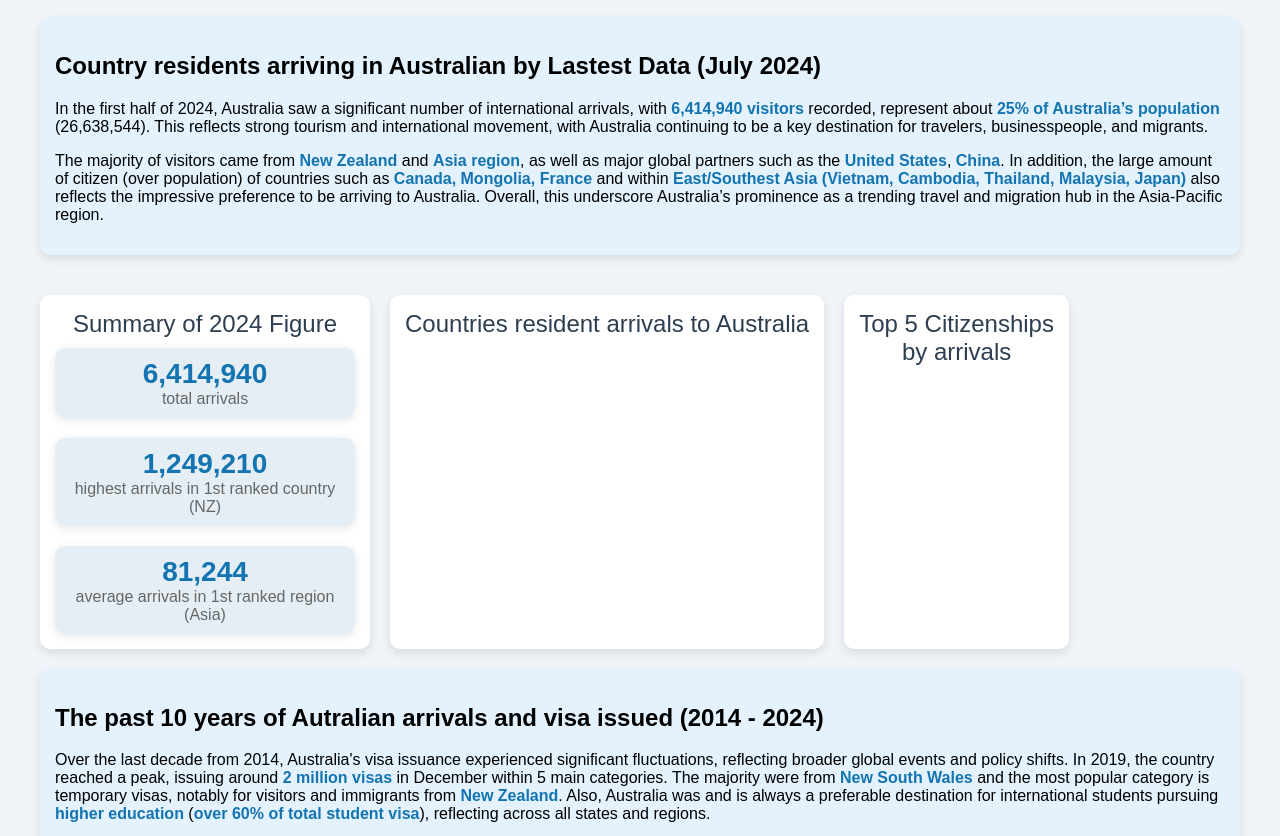
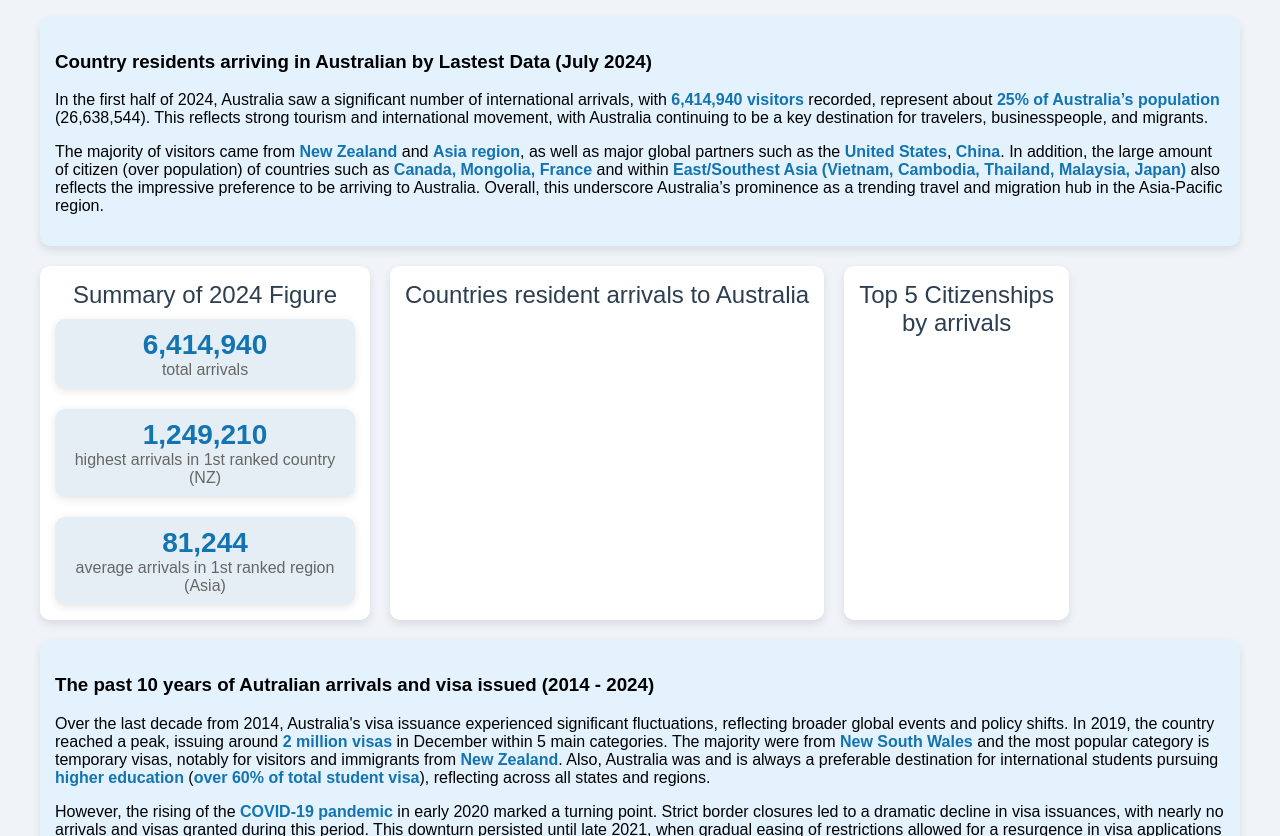
Before and after one commit to pchu0023/ass2, a plain HTML site: page index.html in a window 1280 px wide. Shown: the part 95-931 px from the top of the page. Drawn offline with Linux system fonts and the light colour scheme; a script that the page names is missing.

Commit message:
Update index.html

```diff
--- a/index.html
+++ b/index.html
@@ -197,7 +197,6 @@
             padding: 15px;
             border-radius: 10px;
             box-shadow: 0 4px 10px rgba(0, 0, 0, 0.1);
-            margin-bottom: 20px;
         }
 
         .findings {
@@ -229,7 +228,7 @@
 
     <div class="dashboard">
         <div class="description">
-            <h2>Country residents arriving in Australian by Lastest Data (July 2024)</h2>
+            <h3>Country residents arriving in Australian by Lastest Data (July 2024)</h3>
             <p>In the first half of 2024, Australia saw a significant number of international arrivals, with <span
                     style="color:#1374b1;"><strong>6,414,940
                         visitors</strong></span> recorded, represent about <span style="color:#1374b1;"><strong>25% of
@@ -297,7 +296,7 @@
         </div> -->
 
         <div class="description">
-            <h2>The past 10 years of Autralian arrivals and visa issued (2014 - 2024) </h2>
+            <h3>The past 10 years of Autralian arrivals and visa issued (2014 - 2024) </h3>
             <p>Over the last decade from 2014, Australia's visa issuance experienced significant fluctuations,
                 reflecting broader global events and policy shifts. In 2019, the country reached a peak, issuing around
                 <span style="color:#1374b1;"><strong>2 million visas</strong></span> in December within 5 main
```
